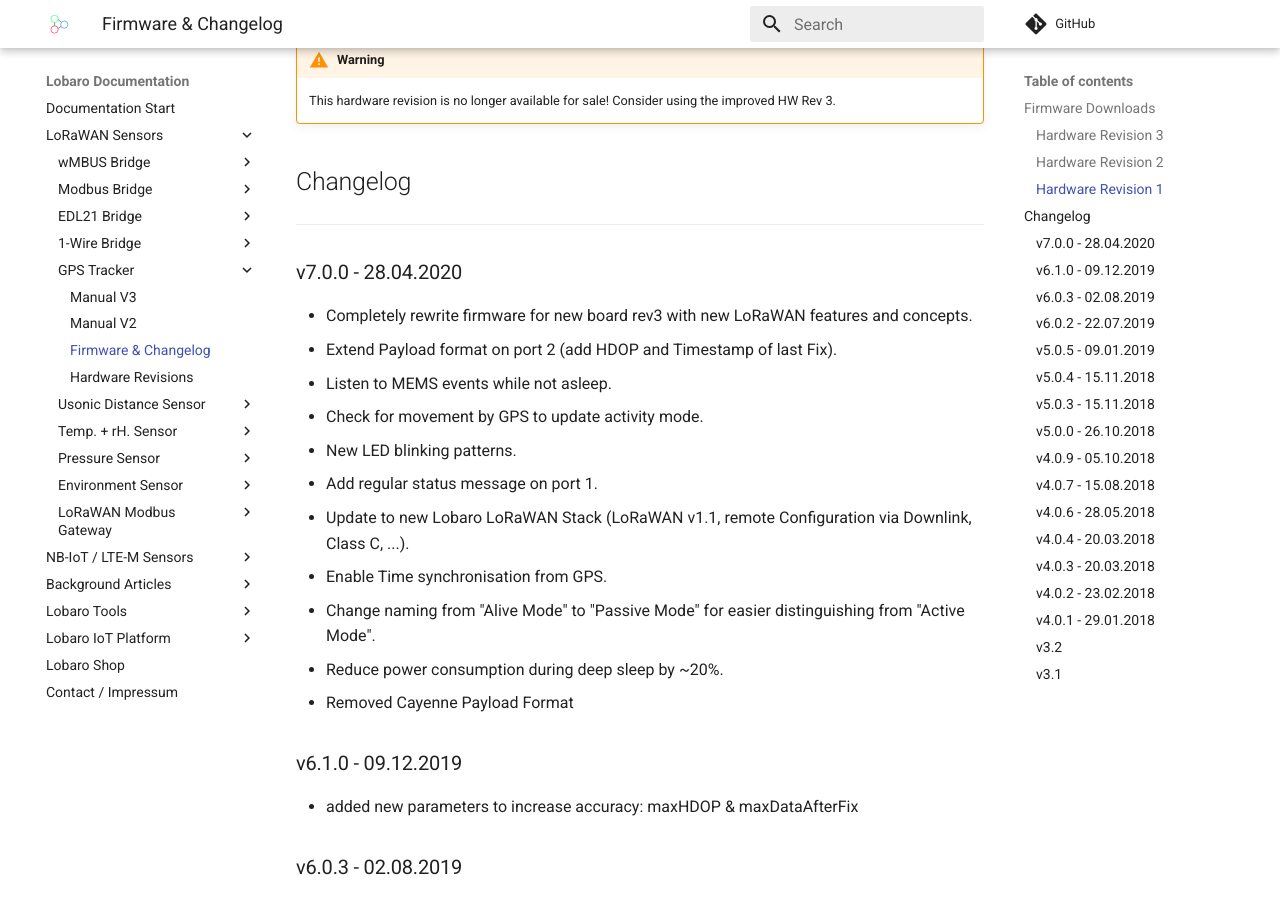
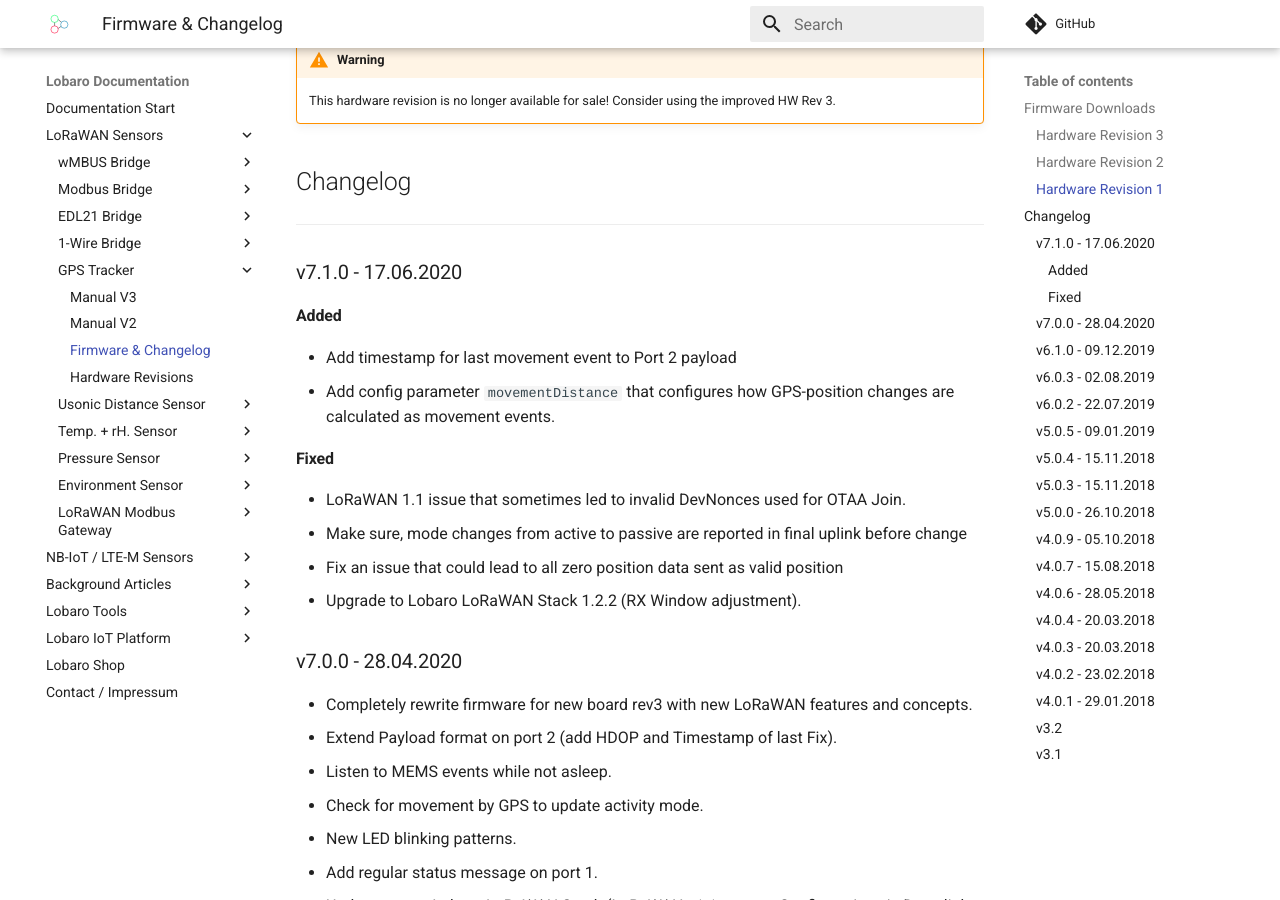
Before and after one commit to Lobaro/docs, an MkDocs documentation site: the page built from docs/lorawan-sensors/gps-lorawan/firmware.md, in a window 1280 px wide and 900 px high, scrolled down 1896 px. Built offline with MkDocs 1.6.1 and Material for MkDocs 9.7.7, drawn with Linux system fonts in a browser that asks for light colours; a script that is not in the unit is left out; comment, search, counter and statistics services are not loaded; some of the changed text lies outside the part shown.

Commit message:
GPS release 7.1.0
with fixes and movement in port2 and config

```diff
--- a/docs/lorawan-sensors/gps-lorawan/firmware.md
+++ b/docs/lorawan-sensors/gps-lorawan/firmware.md
@@ -11,7 +11,7 @@
 
 ![Product GPS Tracker HW3](files/GPS-Tracker-V3-Open2.png){: style="height:250px;display: block; margin: 0 auto;"}
 
-* [app-lorawan-gps-7.0.0.hex](firmware/app-lorawan-gps-7.0.0.hex) (hardware v3.x) [current release]
+* [app-lorawan-gps-7.1.0.hex](firmware/app-lorawan-gps-7.1.0.hex) (hardware v3.x) [current release]
 
 !!! hint "Firmware Release Notifications"
     We normally send e-mail notifications upon release of new firmware versions. To receive this mails you can sign up
@@ -50,6 +50,17 @@
 
 ## Changelog
 --------------------
+### v7.1.0 - 17.06.2020
+#### Added
+- Add timestamp for last movement event to Port 2 payload
+- Add config parameter `movementDistance` that configures how GPS-position changes
+  are calculated as movement events.
+#### Fixed
+- LoRaWAN 1.1 issue that sometimes led to invalid DevNonces used for OTAA Join.
+- Make sure, mode changes from active to passive are reported in final uplink before change
+- Fix an issue that could lead to all zero position data sent as valid position
+- Upgrade to Lobaro LoRaWAN Stack 1.2.2 (RX Window adjustment).
+
 ### v7.0.0 - 28.04.2020
 * Completely rewrite firmware for new board rev3 with new LoRaWAN features and concepts.
 * Extend Payload format on port 2 (add HDOP and Timestamp of last Fix).
```
Also changed, not shown: docs/lorawan-sensors/gps-lorawan/index.md (+6 -3 lines), 1 other file.
